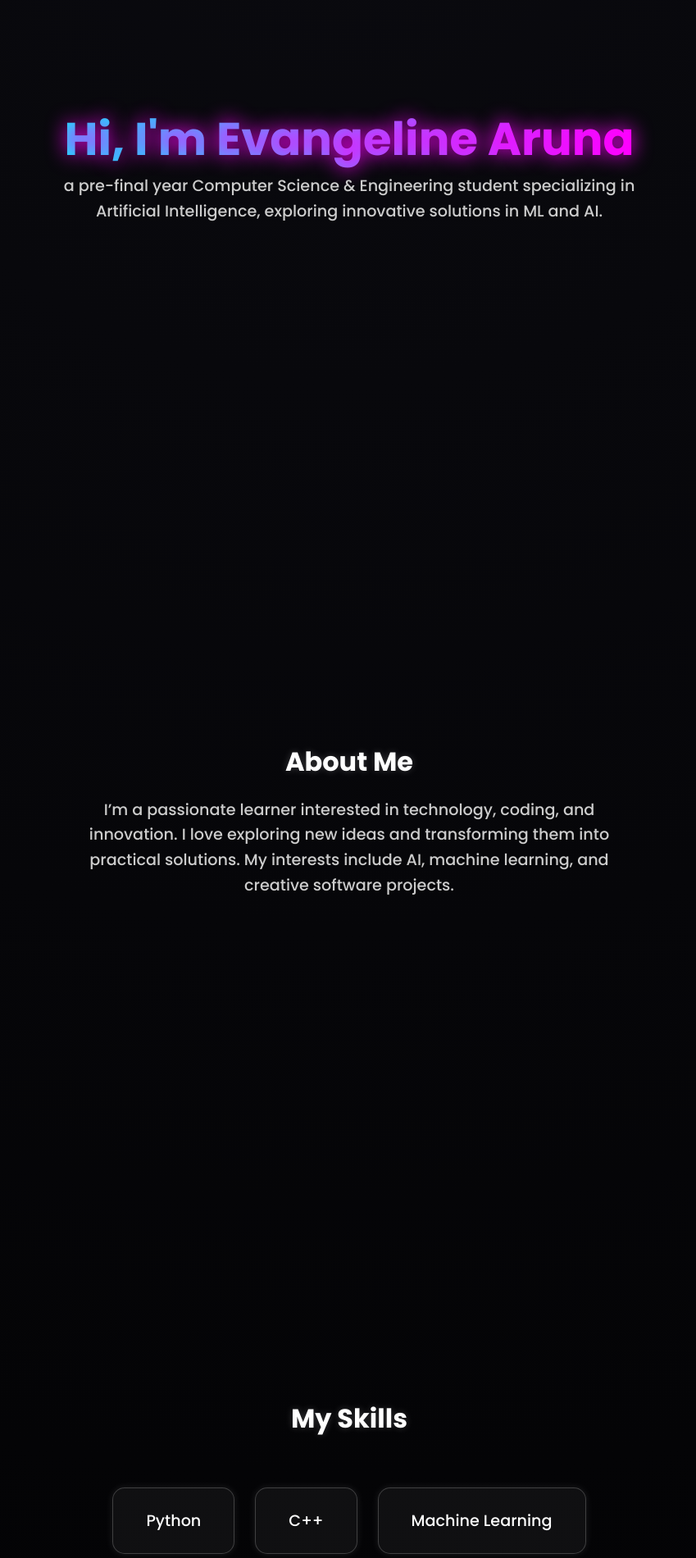
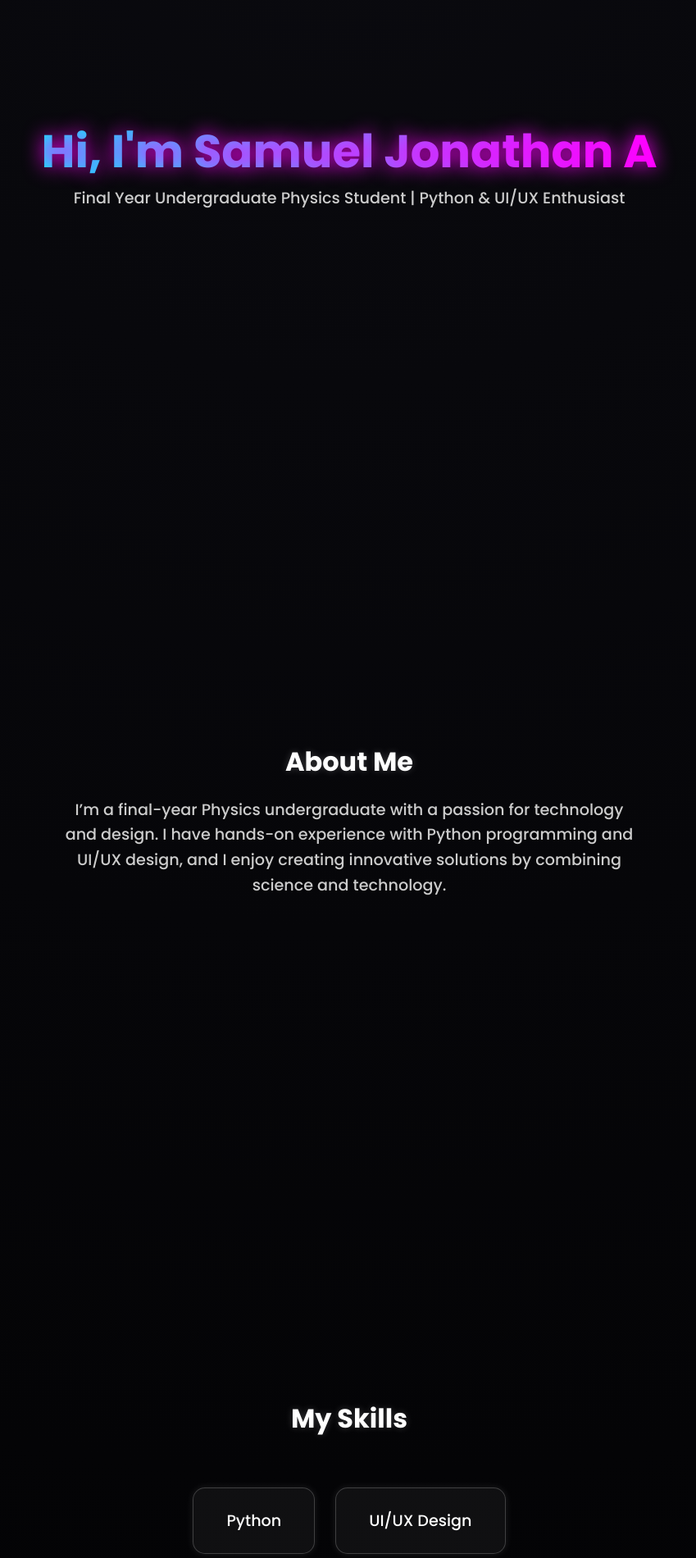
Before and after one commit to Evangeline2005/evangeline_portfolio, a plain HTML site: page index.html in a window 1280 px wide. Shown: the part 200-2100 px from the top of the page at 82% size, without its empty margins (214-1063 px from the left). Drawn offline with Linux system fonts and the light colour scheme.

Commit message:
Updated portfolio design and layout

```diff
--- a/index.html
+++ b/index.html
@@ -3,15 +3,11 @@
 <head>
   <meta charset="UTF-8" />
   <meta name="viewport" content="width=device-width, initial-scale=1.0" />
-  <title>Evangeline Aruna | Portfolio</title>
+  <title>Samuel Jonathan A | Portfolio</title>
   <style>
     @import url('https://fonts.googleapis.com/css2?family=Poppins:wght@300;500;700&display=swap');
 
-    * {
-      margin: 0;
-      padding: 0;
-      box-sizing: border-box;
-    }
+    * { margin:0; padding:0; box-sizing:border-box; }
 
     body {
       font-family: 'Poppins', sans-serif;
@@ -34,10 +30,7 @@
       transition: all 1s ease-out;
     }
 
-    section.visible {
-      opacity: 1;
-      transform: translateY(0);
-    }
+    section.visible { opacity:1; transform:translateY(0); }
 
     h1 {
       font-size: 3.5em;
@@ -76,27 +69,27 @@
     }
 
     .skill-box {
-      background: rgba(255, 255, 255, 0.05);
-      border: 1px solid rgba(255, 255, 255, 0.2);
+      background: rgba(255,255,255,0.05);
+      border: 1px solid rgba(255,255,255,0.2);
       border-radius: 15px;
       padding: 25px 40px;
       font-size: 1.2em;
       color: #fff;
       transition: all 0.4s ease;
-      box-shadow: 0 0 10px rgba(255, 255, 255, 0.1);
+      box-shadow: 0 0 10px rgba(255,255,255,0.1);
     }
 
     .skill-box:hover {
       transform: scale(1.1);
-      box-shadow: 0 0 25px rgba(0, 255, 255, 0.6);
+      box-shadow: 0 0 25px rgba(0,255,255,0.6);
     }
 
     .contact {
-      background: rgba(255, 255, 255, 0.05);
-      border: 1px solid rgba(255, 255, 255, 0.2);
+      background: rgba(255,255,255,0.05);
+      border: 1px solid rgba(255,255,255,0.2);
       padding: 40px;
       border-radius: 20px;
-      box-shadow: 0 0 30px rgba(255, 255, 255, 0.05);
+      box-shadow: 0 0 30px rgba(255,255,255,0.05);
       max-width: 500px;
     }
 
@@ -132,24 +125,23 @@
       background: #000;
       border-top: 1px solid rgba(255,255,255,0.1);
     }
-
   </style>
 </head>
 <body>
 
   <!-- Home Section -->
   <section id="home">
-    <h1>Hi, I'm Evangeline Aruna</h1>
-    <p>a pre-final year Computer Science & Engineering student specializing in Artificial Intelligence, exploring innovative solutions in ML and AI. </p>
+    <h1>Hi, I'm Samuel Jonathan A</h1>
+    <p>Final Year Undergraduate Physics Student | Python & UI/UX Enthusiast</p>
   </section>
 
   <!-- About Section -->
   <section id="about">
     <h2>About Me</h2>
     <p>
-      I’m a passionate learner interested in technology, coding, and innovation.
-      I love exploring new ideas and transforming them into practical solutions.
-      My interests include AI, machine learning, and creative software projects.
+      I’m a final-year Physics undergraduate with a passion for technology and design.
+      I have hands-on experience with Python programming and UI/UX design, and I enjoy creating
+      innovative solutions by combining science and technology.
     </p>
   </section>
 
@@ -158,8 +150,7 @@
     <h2>My Skills</h2>
     <div class="skills">
       <div class="skill-box">Python</div>
-      <div class="skill-box">C++</div>
-      <div class="skill-box">Machine Learning</div>
+      <div class="skill-box">UI/UX Design</div>
     </div>
   </section>
 
@@ -167,20 +158,18 @@
   <section id="contact">
     <div class="contact">
       <h2>Contact Me</h2>
-      <p>Interested in connecting or collaborating? I’d love to hear from you!</p>
+      <p>Interested in connecting or collaborating? Reach out via email!</p>
       <div class="social-links">
-        <a href="mailto:arunaevangeline307@gmail.com" target="_blank">✉️ Email Me</a>
-        <a href="https://www.linkedin.com/in/evangelinearuna2/" target="_blank">💼 Visit My LinkedIn</a>
+        <a href="mailto:significantsam.2005@gmail.com" target="_blank">✉️ Email Me</a>
       </div>
     </div>
   </section>
 
   <footer>
-    © 2025 Evangeline Aruna | All Rights Reserved
+    © 2025 Samuel Jonathan A | All Rights Reserved
   </footer>
 
   <script>
-    // Smooth scroll animation effect
     const sections = document.querySelectorAll("section");
     const revealSections = () => {
       const trigger = window.innerHeight * 0.8;
```
